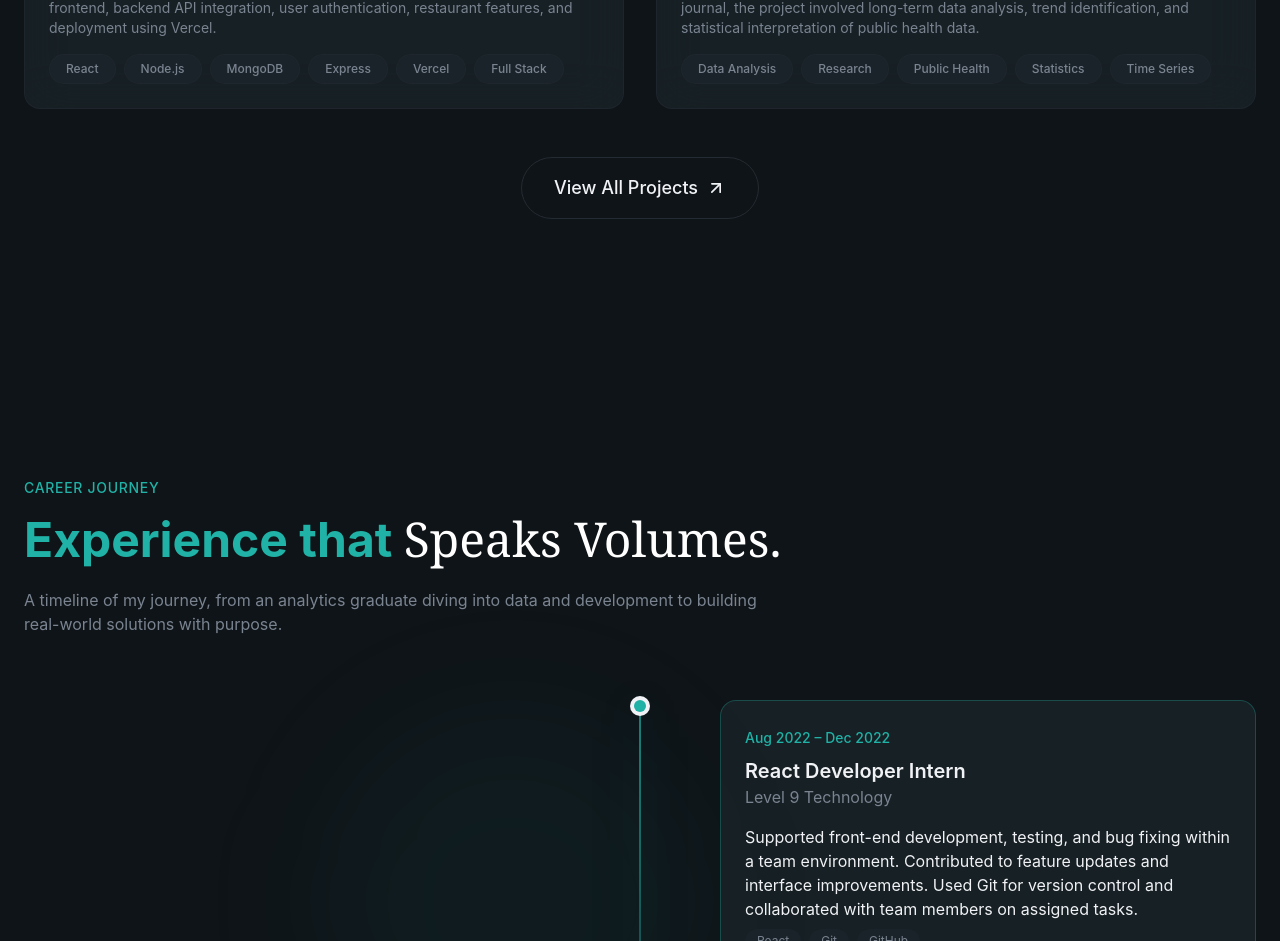
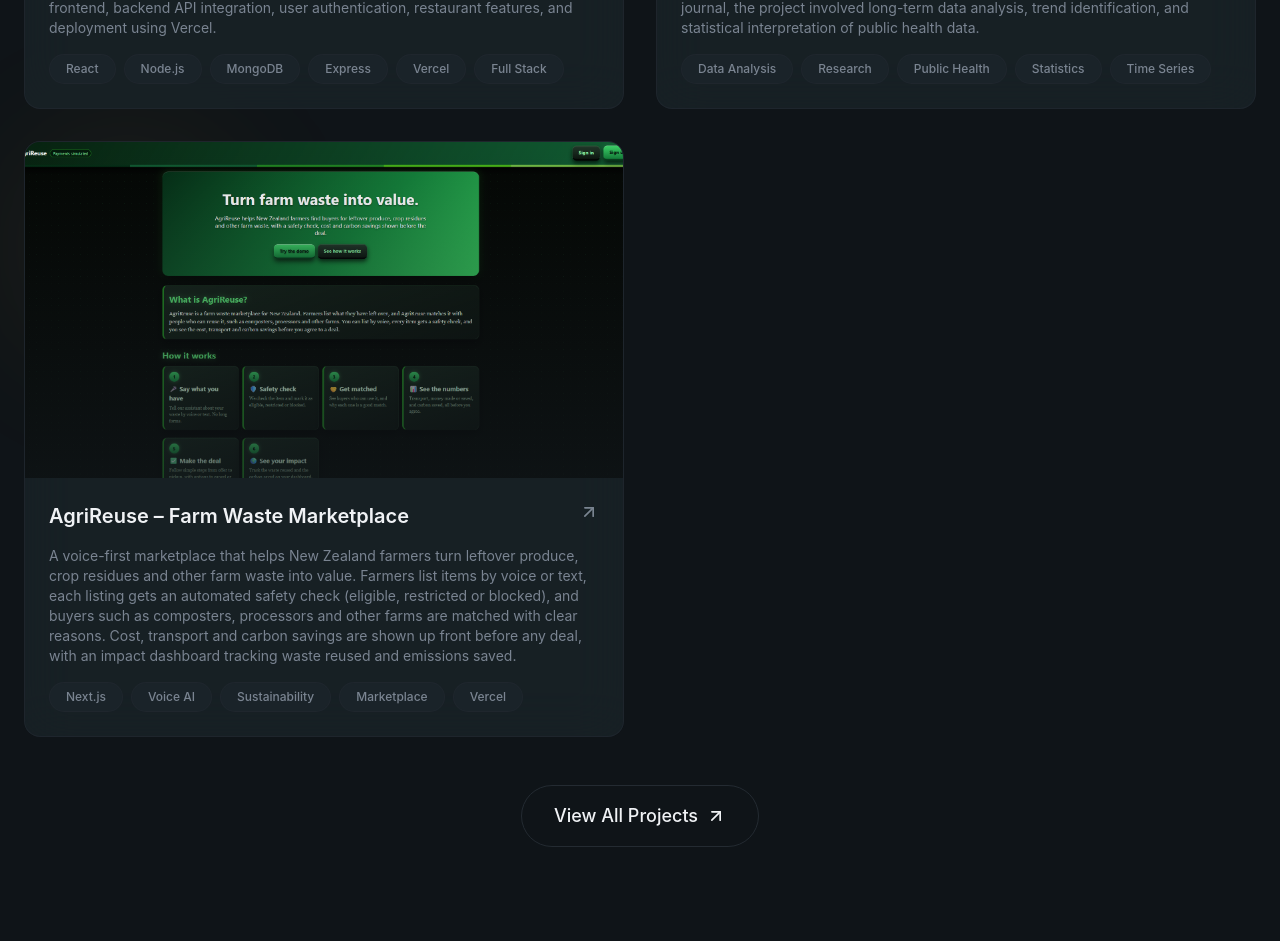
Before and after one commit to sonam201/Portfolio-site-building-modern, a React (Vite) app: page / in a window 1280 px wide. Shown: the part 3471-4412 px from the top of the page. Built offline with nearby package versions, Linux system fonts and the light colour scheme; no server answers; the database is empty.

Commit message:
Update Projects.jsx

```diff
--- a/src/Sections/Projects.jsx
+++ b/src/Sections/Projects.jsx
@@ -36,6 +36,14 @@ const projects = [
     image: "/projects/dermaimage.png",
     tags: ["Data Analysis", "Research", "Public Health", "Statistics", "Time Series"],
     link: "https://dpcj.org/index.php/dpc/article/view/7139/3899",
+  },
+  {
+    title: "AgriReuse – Farm Waste Marketplace",
+    description:
+      "A voice-first marketplace that helps New Zealand farmers turn leftover produce, crop residues and other farm waste into value. Farmers list items by voice or text, each listing gets an automated safety check (eligible, restricted or blocked), and buyers such as composters, processors and other farms are matched with clear reasons. Cost, transport and carbon savings are shown up front before any deal, with an impact dashboard tracking waste reused and emissions saved.",
+    image: "/projects/agrireuse%20.png",
+    tags: ["Next.js", "Voice AI", "Sustainability", "Marketplace", "Vercel"],
+    link: "https://agri-reuse.vercel.app/",
   },
 ];
 
```
